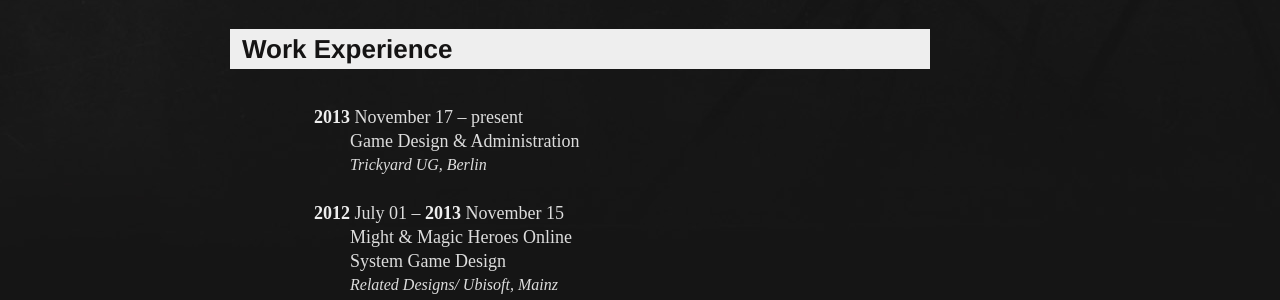
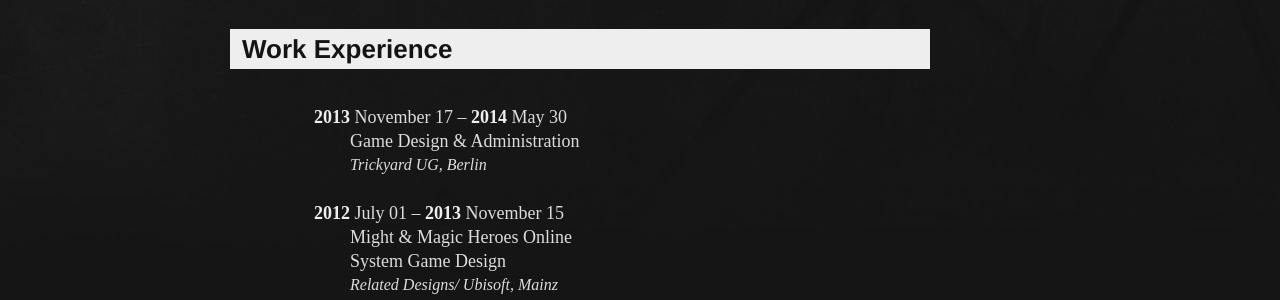
Before and after one commit to zapp/zapp.github.com, a Jekyll site: the page built from _posts/2011-10-13-documents.html, in a window 1280 px wide. Shown: the part 1377-1677 px from the top of the page. Built offline with Jekyll 4.4.1, drawn with Linux system fonts in a browser that asks for light colours; nearby versions of some CDN libraries.

Commit message:
live CV change

```diff
--- a/_posts/2011-10-13-documents.html
+++ b/_posts/2011-10-13-documents.html
@@ -187,7 +187,9 @@
             <strong>2013</strong> November 17
           </time>
           &ndash;
-          present
+          <time datetime="2014-05-30">
+            <strong>2014</strong> May 30
+          </time>
         </p>
         <p>
           Game Design &amp; Administration
```
